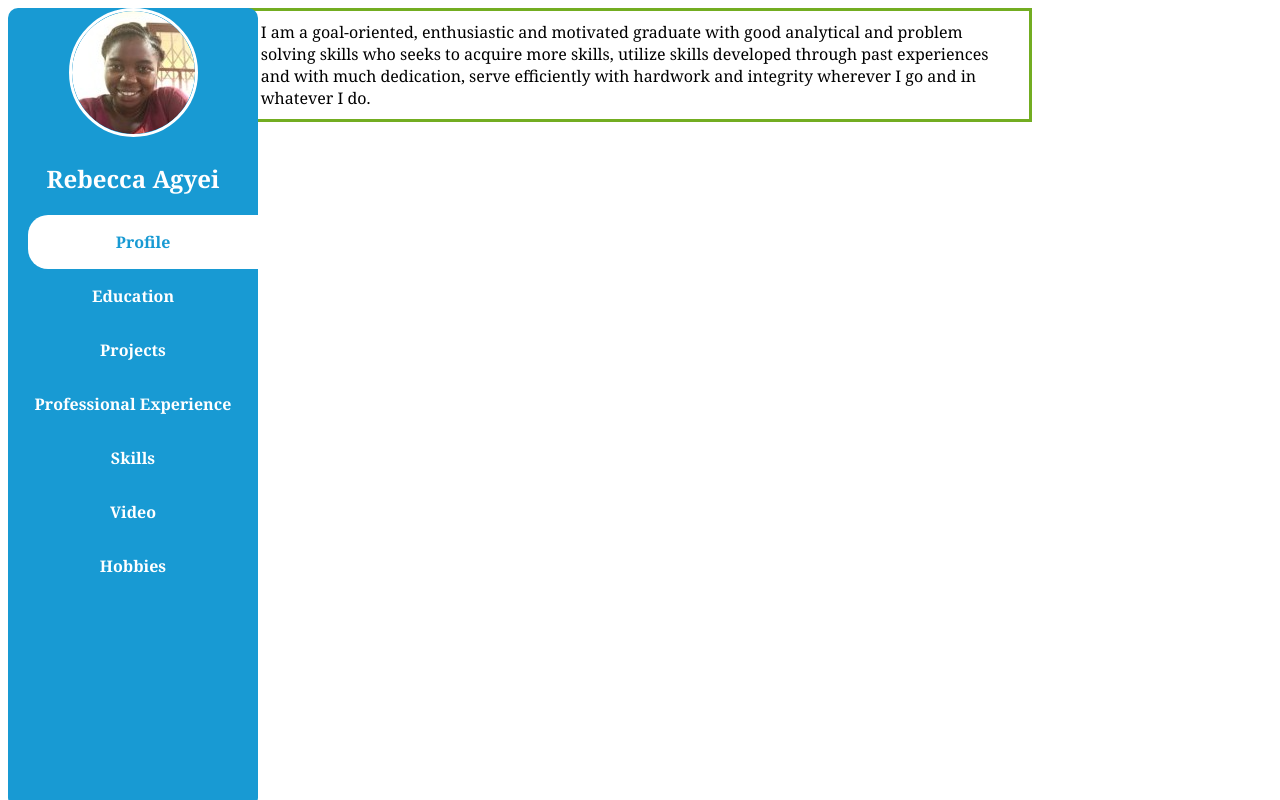
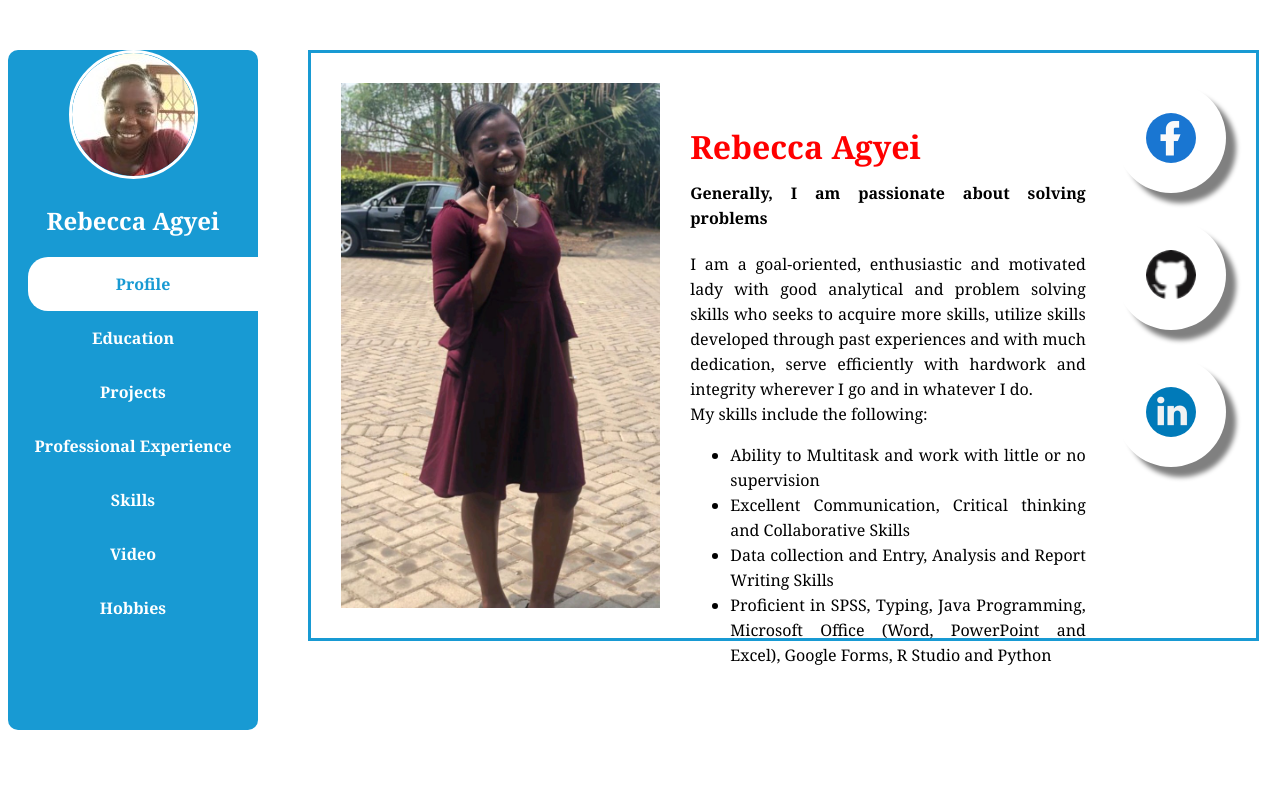
Before and after one commit to rebecca-agyei/Portfolio-of-Rebecca-Agyei, a plain HTML site: page index.html in a window 1280 px wide. Drawn offline with Linux system fonts and the light colour scheme.

Commit message:
Commit of my portfolil

```diff
--- a/index.html
+++ b/index.html
@@ -15,19 +15,36 @@
         <a href="/html/Education.html">Education</a>
         <a href="/html/Projects.html">Projects</a>
         <a href="/html/Professional.html">Professional Experience</a>
-        <a href="/html/Skills.html">Skills</a>
+        <a href="/html/Contact.html">Skills</a>
         <a href="/html/Video.html">Video</a>
         <a href="/html/Hobbies.html">Hobbies</a>
     </div>
 
-      <div class="content">
-        I am a goal-oriented, enthusiastic and motivated graduate
+    <div class="container">
+        <img src="/imgs/Becca1.jpg" alt="Full Picture">
+        <div class="details">
+          <h1>Rebecca Agyei</h1>
+          <h4>Generally, I am passionate about solving problems</h4>
+          I am a goal-oriented, enthusiastic and motivated lady
           with good analytical and problem solving skills who seeks
           to acquire more skills, utilize skills developed through past
           experiences and with much dedication, serve efficiently with
-        hardwork and integrity wherever I go and in whatever I do.
+          hardwork and integrity wherever I go and in whatever I do. <br>
+          My skills include the following:
+            <ul>
+                <li>Ability to Multitask and work with little or no supervision</li>
+                <li>Excellent Communication, Critical thinking and Collaborative Skills</li>
+                <li>Data collection and Entry, Analysis and Report Writing Skills</li>
+                <li>Proficient in SPSS, Typing, Java Programming, Microsoft Oﬃce (Word, PowerPoint and Excel), Google Forms, R Studio and Python</li>
+            </ul>
         </div>
 
-
+        <div class="row"></div>
+        <div class="social">
+        <a href="https://web.facebook.com/rebecca.agyei.73/" target="_blank"><img src="imgs/facebook.png" alt="Rebecca's Facebook Account" ></a> <br> <br>
+        <a href="https://github.com/rebecca-agyei" target="_blank"><img src="imgs/github.png" alt="Rebecca's Github Account" ></a> <br> <br>
+        <a href="https://www.linkedin.com/in/rebecca-agyei/" target="_blank"><img src="imgs/linkedin.png" alt="Rebecca's Facebook Account" ></a>
+        </div>
+      </div>
 </body>
 </html>
--- a/style.css
+++ b/style.css
@@ -7,12 +7,12 @@ body{
 }
 
 .sidenav {
-    margin: 0;
+    margin:auto;
     padding: 0;
     width: 250px;
     background-color: #189ad3;
     position: fixed;
-    height: 100%;
+    height: 85%;
     overflow: auto;
     border-radius: 10px;
     text-align: center;
@@ -40,16 +40,6 @@ body{
     border-radius: 20px 0 0 20px;
   }
 
-  div.content {
-    /* margin-left: 500px;
-    padding: 1px 16px;
-    height: 1000px; */
-    margin: auto;
-    width: 60%;
-    border: 3px solid #73AD21;
-    padding: 10px;
-  }
-
   @media screen and (max-width: 700px) {
     .sidenav {
       width: 100%;
@@ -67,12 +57,52 @@ body{
     }
   }
 
-  img{
+  .sidenav img{
       border-radius: 50%;
       border: 3px solid  #fff;
   }
 
-  h2{
+  .sidenav h2{
       color: #fff;
       font-family: Georgia, 'Times New Roman', Times, serif;
   }
+
+  .container {
+    margin-top: 50px;
+    margin-left: 300px;
+    height: 525px;
+    width: 70%;
+    border: 3px solid #189ad3;
+    padding: 30px;
+    text-align: left;
+    display: flex;
+    flex-direction: row;
+  }
+
+  .container .details{
+    padding: 30px;
+    text-align: justify;
+    line-height: 25px;
+  }
+
+  .details h1{
+    color: Red;
+  }
+
+  .container img{
+    border-radius: 0;
+    height: 525px;
+    object-fit: contain;
+  }
+
+  .container .row{
+    display: flex;
+  }
+
+  .social img{
+    width: 50px;
+    height: 50px;
+    padding: 30px;
+    border-radius: 50%;
+    box-shadow: 10px 10px 5px grey;
+  }
```
Also changed, not shown: html/Contact.html (renamed from html/Skills.html, +1 -1 lines), html/Education.html (+1 -1 lines), html/Hobbies.html (+1 -1 lines), html/Professional.html (+1 -1 lines), html/Projects.html (+1 -1 lines), html/Video.html (+1 -1 lines), imgs/Becca1.jpg (added), imgs/Rebecca.jpg (deleted), imgs/facebook.png (added), imgs/github.png (added), imgs/linkedin.png (added). Lines whose indentation alone changed are shown as unchanged.
